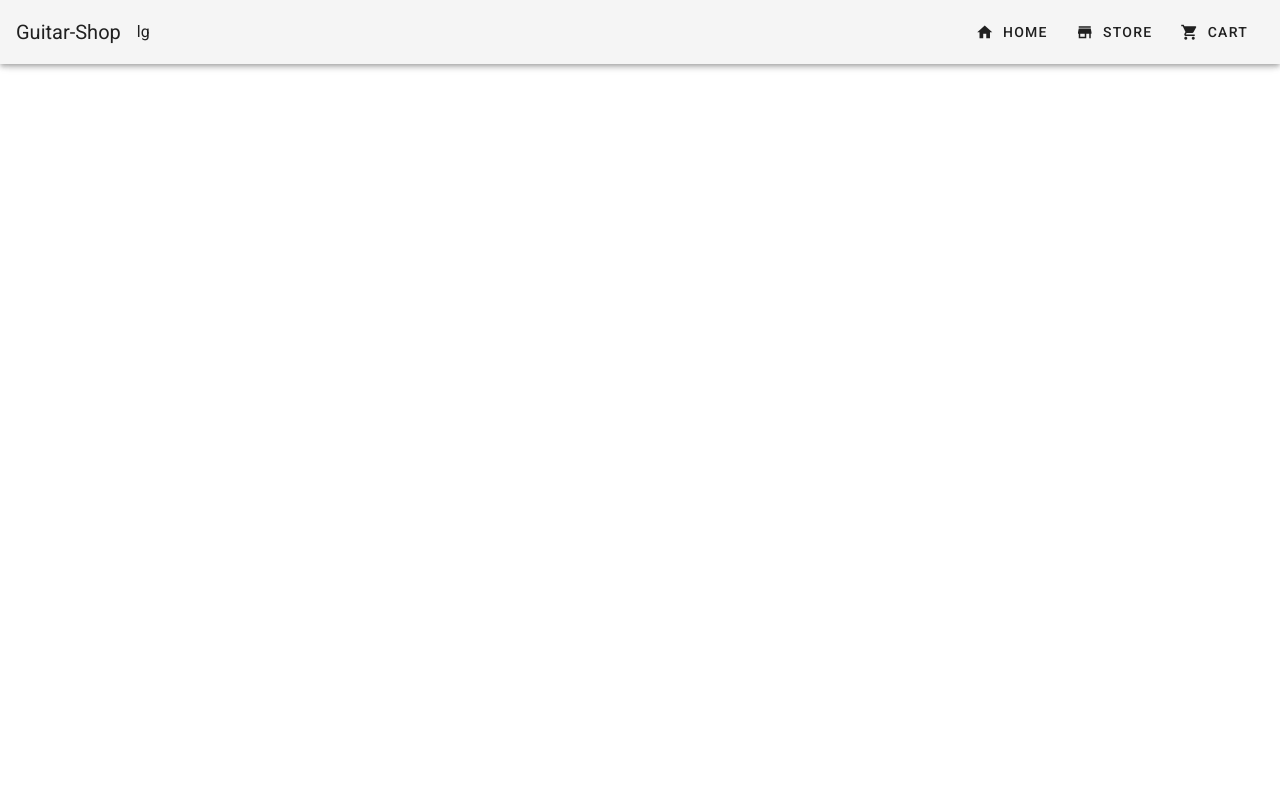
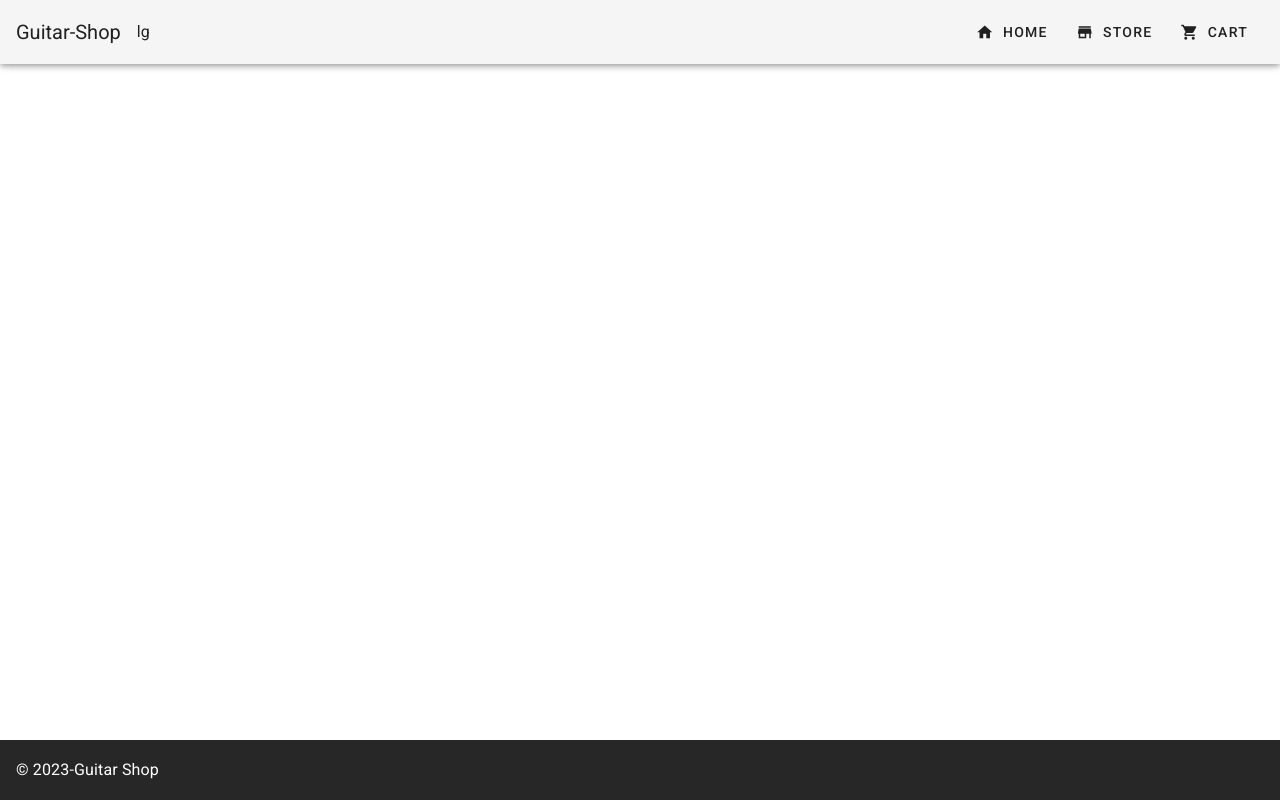
Before and after one commit to Toofan-shian/guitar-shop, a Vue app: page / in a window 1280 px wide. Shown: the top 800 px of the page. Built offline with nearby package versions, Linux system fonts and the light colour scheme.

Commit message:
footer added

```diff
--- a/src/App.vue
+++ b/src/App.vue
@@ -4,14 +4,16 @@
     <v-main>
       <router-view/>
     </v-main>
+    <footerBar/>
   </v-app>
 </template>
 
 <script>
 import navBar from './components/navBar.vue';
+import footerBar from './components/footer.vue';
 
 export default {
-  components: {navBar},
+  components: {navBar, footerBar},
   name: 'App',
 
   data: () => ({
--- /dev/null
+++ b/src/components/footer.vue
@@ -0,0 +1,15 @@
+<template>
+  <v-footer dark class="pa-4">
+    <h3
+      class="text-subtitle-1"
+    >
+      &copy; {{ new Date().getFullYear() }}-Guitar Shop</h3>
+  </v-footer>
+</template>
+
+<script>
+
+export default {
+
+}
+</script>
```
